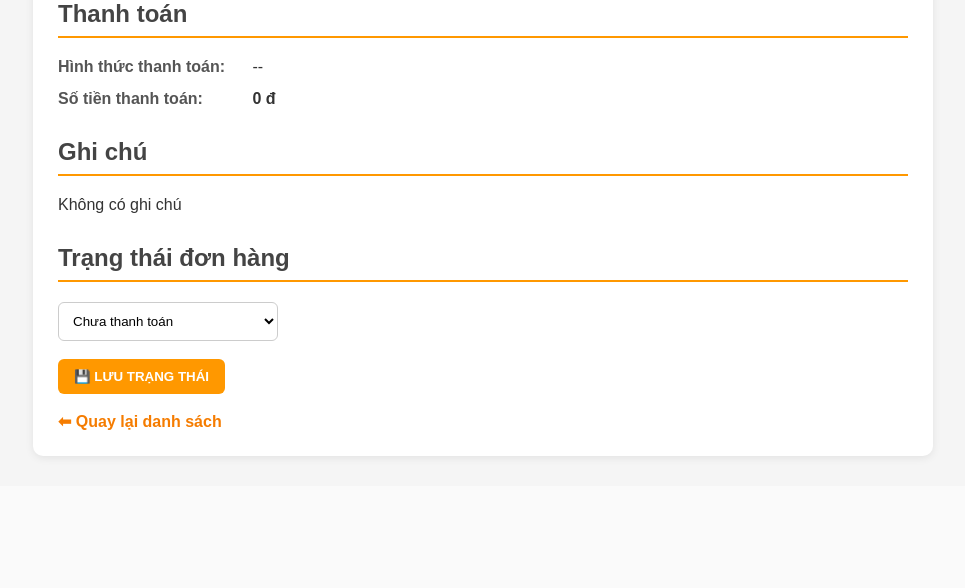
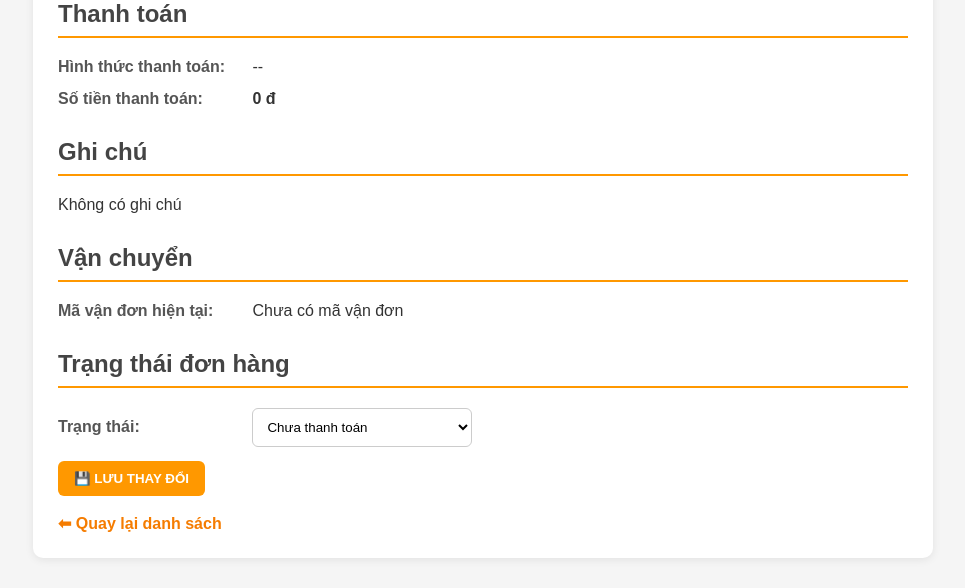
Before and after one commit to 20020899-debug/TGMODEL-SHOP-, a Flask app: template TG-Model-Preorder/templates/order_detail.html in a window 1280 px wide. Shown: the part 725-1313 px from the top of the page, without its empty margins (157-1122 px from the left). Before the commit the page ends 1184 px from the top, so only its background shows below. Run offline with Flask 3, Linux system fonts and the light colour scheme; the template is opened without the code that fills it, so the values that code supplies are empty.

Commit message:
Update order_detail.html

```diff
--- a/TG-Model-Preorder/templates/order_detail.html
+++ b/TG-Model-Preorder/templates/order_detail.html
@@ -28,10 +28,18 @@
 <div class="container container-small">
 
 
+    <!-- =================================================
+         TIÊU ĐỀ
+         ================================================= -->
+
     <h1 class="page-title">
         Chi tiết đơn hàng
     </h1>
 
+
+    <!-- =================================================
+         THÔNG TIN KHÁCH HÀNG
+         ================================================= -->
 
     <div class="form-row">
 
@@ -90,6 +98,10 @@
     </div>
 
 
+    <!-- =================================================
+         ĐỊA CHỈ
+         ================================================= -->
+
     <h2 class="section-title">
         Địa chỉ giao hàng
     </h2>
@@ -138,6 +150,10 @@
 
     </div>
 
+
+    <!-- =================================================
+         SẢN PHẨM
+         ================================================= -->
 
     <h2 class="section-title">
         Thông tin sản phẩm
@@ -198,6 +214,10 @@
 
     </div>
 
+
+    <!-- =================================================
+         THANH TOÁN
+         ================================================= -->
 
     <h2 class="section-title">
         Thanh toán
@@ -262,6 +282,10 @@
     </div>
 
 
+    <!-- =================================================
+         GHI CHÚ
+         ================================================= -->
+
     <h2 class="section-title">
         Ghi chú
     </h2>
@@ -274,6 +298,47 @@
     </div>
 
 
+    <!-- =================================================
+         VẬN CHUYỂN
+         ================================================= -->
+
+    <h2 class="section-title">
+        Vận chuyển
+    </h2>
+
+
+    <div class="form-row">
+
+        <span class="form-label">
+            Mã vận đơn hiện tại:
+        </span>
+
+
+        {% if order["tracking_code"] %}
+
+            <strong class="tracking-code">
+
+                {{ order["tracking_code"] }}
+
+            </strong>
+
+        {% else %}
+
+            <span class="tracking-empty">
+
+                Chưa có mã vận đơn
+
+            </span>
+
+        {% endif %}
+
+    </div>
+
+
+    <!-- =================================================
+         CẬP NHẬT ĐƠN
+         ================================================= -->
+
     <h2 class="section-title">
         Trạng thái đơn hàng
     </h2>
@@ -285,11 +350,24 @@
     >
 
 
+        <!-- =============================================
+             TRẠNG THÁI
+             ============================================= -->
+
+        <div class="form-row">
+
+            <label class="form-label">
+                Trạng thái:
+            </label>
+
+
             <select
                 name="status"
+                id="order-status"
                 class="form-control"
                 required
             >
+
 
                 <option
                     value="Chưa thanh toán"
@@ -354,22 +432,60 @@
                     Hết hạn thanh toán
                 </option>
 
+
             </select>
 
+        </div>
 
-        <br><br>
 
+        <!-- =============================================
+             MÃ VẬN ĐƠN
+             ============================================= -->
+
+        <div
+            class="form-row"
+            id="tracking-code-row"
+        >
+
+            <label
+                class="form-label"
+                for="tracking-code"
+            >
+                Mã vận đơn:
+            </label>
+
+
+            <input
+                type="text"
+                id="tracking-code"
+                name="tracking_code"
+                class="form-control"
+                value="{{ order['tracking_code'] or '' }}"
+                placeholder="Ví dụ: SPXVN123456789"
+                autocomplete="off"
+            >
+
+        </div>
+
+
+        <!-- =============================================
+             LƯU
+             ============================================= -->
 
         <button
             type="submit"
             class="btn btn-orange"
         >
-            💾 LƯU TRẠNG THÁI
+            💾 LƯU THAY ĐỔI
         </button>
 
 
     </form>
 
+
+    <!-- =================================================
+         QUAY LẠI
+         ================================================= -->
 
     <br>
 
@@ -385,6 +501,97 @@
 </div>
 
 
+<!-- =====================================================
+     HIỆN / ẨN Ô MÃ VẬN ĐƠN
+     ===================================================== -->
+
+<script>
+
+document.addEventListener(
+    "DOMContentLoaded",
+    function() {
+
+        const statusSelect =
+            document.getElementById(
+                "order-status"
+            );
+
+
+        const trackingRow =
+            document.getElementById(
+                "tracking-code-row"
+            );
+
+
+        const trackingInput =
+            document.getElementById(
+                "tracking-code"
+            );
+
+
+        // =================================================
+        // TRẠNG THÁI NÊN HIỆN MÃ VẬN ĐƠN
+        // =================================================
+
+        const trackingStatuses = [
+            "Đang chuẩn bị hàng",
+            "Đã gửi hàng",
+            "Hoàn thành"
+        ];
+
+
+        function updateTrackingVisibility() {
+
+            const status =
+                statusSelect.value;
+
+
+            // =============================================
+            // Nếu đã có mã vận đơn thì luôn hiển thị
+            // để Admin có thể sửa.
+            // =============================================
+
+            const hasTrackingCode =
+                trackingInput.value
+                    .trim()
+                    .length > 0;
+
+
+            if (
+                trackingStatuses.includes(
+                    status
+                )
+                ||
+                hasTrackingCode
+            ) {
+
+                trackingRow.style.display =
+                    "block";
+
+            } else {
+
+                trackingRow.style.display =
+                    "none";
+
+            }
+
+        }
+
+
+        statusSelect.addEventListener(
+            "change",
+            updateTrackingVisibility
+        );
+
+
+        updateTrackingVisibility();
+
+    }
+);
+
+</script>
+
+
 </body>
 
 </html>
```
Lines whose indentation alone changed are shown as unchanged.
